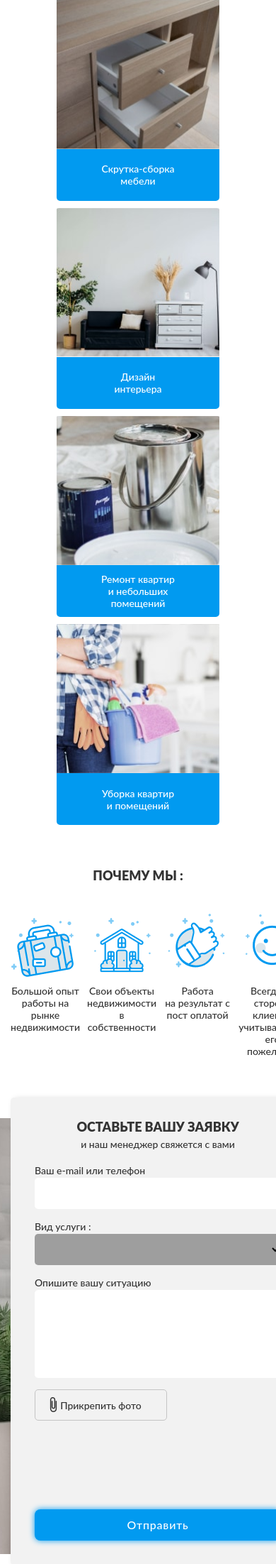
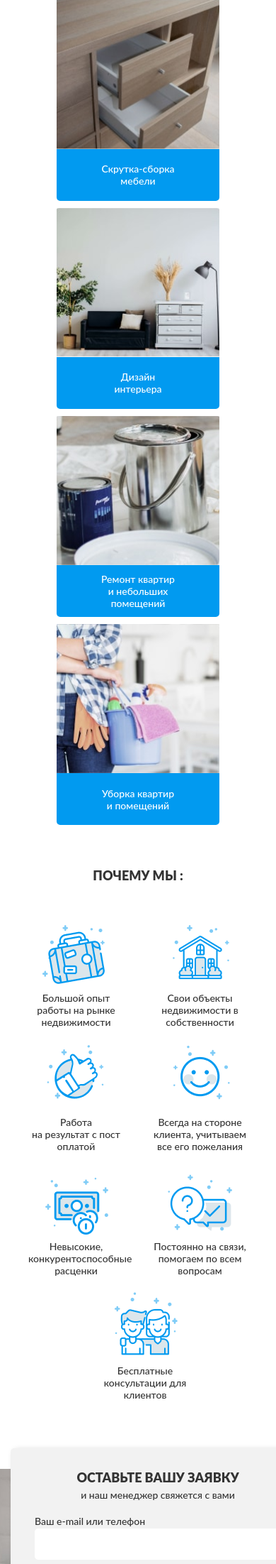
Before and after one commit to olga-evdokimova/website-ProEstate, a PHP site: page / in a window 390 px wide. Shown: the part 4138-6341 px from the top of the page at 71% size. Run offline with PHP 8.4, Linux system fonts and the light colour scheme; some libraries are stand-ins or nearby versions; grey boxes are pictures that could not be loaded.

Commit message:
Why адаптив

```diff
--- a/css/main.css
+++ b/css/main.css
@@ -706,6 +706,16 @@ input::-webkit-search-results-decoration {
           justify-content: space-between;
 }
 
+@media (max-width: 992px) {
+  .why__inner {
+    -ms-flex-wrap: wrap;
+        flex-wrap: wrap;
+    -webkit-box-pack: center;
+        -ms-flex-pack: center;
+            justify-content: center;
+  }
+}
+
 .why__item {
   -webkit-box-align: center;
       -ms-flex-align: center;
@@ -720,6 +730,13 @@ input::-webkit-search-results-decoration {
   margin-right: 10px;
   text-align: center;
   width: 100%;
+}
+
+@media (max-width: 992px) {
+  .why__item {
+    max-width: 135px;
+    margin: 10px 20px;
+  }
 }
 
 .why__item:last-child {
--- a/css/main.scss
+++ b/css/main.scss
@@ -580,6 +580,11 @@ padding: 0 18px 16px;
   &__inner {
     display: flex;
     justify-content: space-between;
+
+    @media (max-width: 992px){
+     flex-wrap: wrap;
+justify-content: center;
+    }
   }
 
   &__item {
@@ -590,6 +595,11 @@ padding: 0 18px 16px;
     text-align: center;
     width: 100%;
 
+    @media (max-width: 992px){
+      max-width: 135px;
+      margin: 10px 20px;
+
+    }
     &:last-child {
       margin-right: 0;
     }
```
